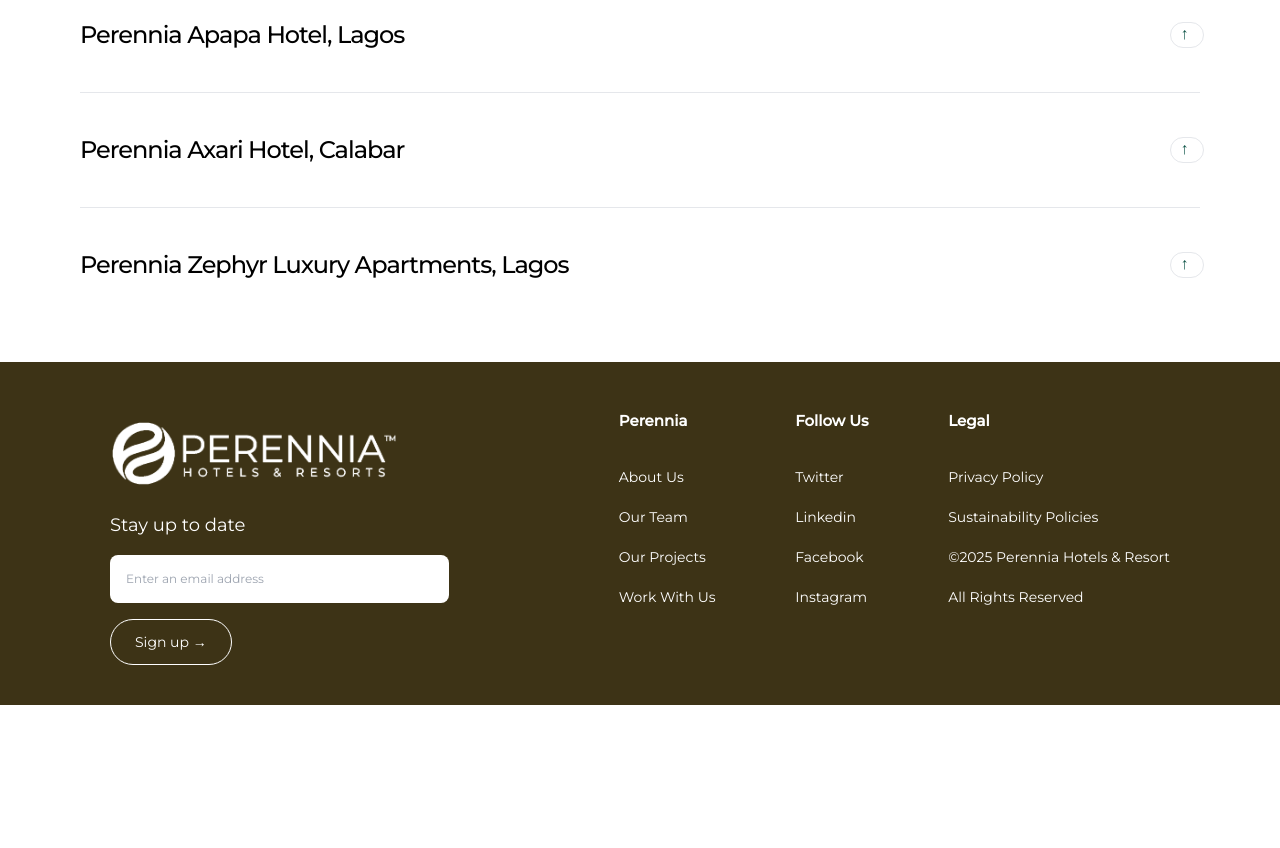
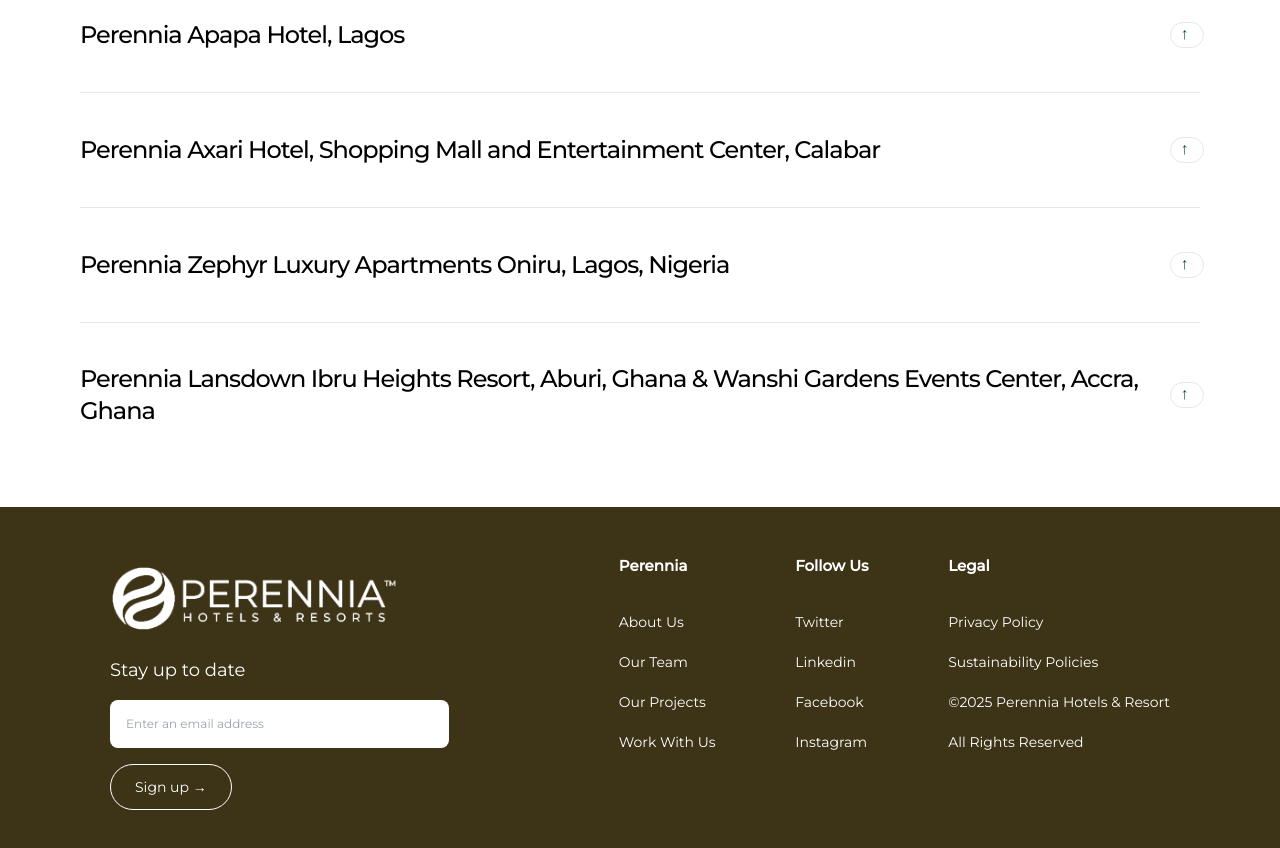
Before and after one commit to doshservices/perennial_hotels, a Next.js app: page /our-projects in a window 1280 px wide. Shown: the part 1420-2268 px from the top of the page. Before the commit the page ends 2125 px from the top, so only its background shows below. Built offline with nearby package versions, Linux system fonts and the light colour scheme.

Commit message:
edited the contact information

```diff
--- a/src/app/contact-us/page.jsx
+++ b/src/app/contact-us/page.jsx
@@ -55,8 +55,7 @@
       <section className="flex flex-col md:flex-row gap-[106px] justify-between mt-[60px]">
         <div className="flex flex-col space-y-5 md:max-w-[50%] text-2xl md:text-[40px] text-[#3D3316] leading-[30px] md:leading-[52px]">
           <h1>
-            Address: 10, Shabiola Avenue, Maryland Crescent. Lagos State,
-            Nigeria.
+            Address: 90, Awolowo Road, Ikoyi, Lagos.
           </h1>
           <hr className="border-black" />
           <h1>Phone: +234 709 8765 432 </h1>
--- a/src/app/our-projects/page.jsx
+++ b/src/app/our-projects/page.jsx
@@ -27,34 +27,50 @@
     mobileImage: "/assets/project-pipeline.png",
   },
   {
-    name: "Perennia Axari Hotel, Calabar",
-    location: "Calabar, Cross River State, Nigeria",
-    acreage: "15,000 Sqm",
-    dealType: "Development & Management",
-    dealSize: "US$ 15 million (New Development)",
+    name: "Perennia Axari Hotel, Shopping Mall and Entertainment Center, Calabar",
+    location: "Calabar, Nigeria",
+    acreage: "4 ha",
+    dealType: "Management",
+    dealSize: "US$ 10 million (Completion)",
     assetType:
-      "Mixed-use development with shopping mall and entertainment center",
-    rooms: "90 keys with boutique hotel rooms",
-    foodAndBeverage: "3 Restaurants, 2 cafes",
-    pools: "1 rooftop infinity pool",
-    banqueting: "Large multipurpose event space, 3 meeting rooms",
-    otherFacilities: "Gym, spa, retail shops, cinema, children's play area",
+      "Upscale business hotel in city setting located in the heart of Nigeria’s most preferred tourist and conference destination",
+    rooms: "104 keys comprising Queen rooms, Suites and VIP Loft Suites on 14 floors.",
+    foodAndBeverage: "2 Restaurants, 2 bars and 1 rooftop restaurant and outdoor barbeque garden and bush bar.",
+    pools: "2 (1 adult, 1 children’s pool) – Outdoor",
+    banqueting: "6 Conference halls.",
+    otherFacilities: "Gym, 3 Kitchens, Laundry, business centre, hair & beauty salon, spa, pool-table, night club, shopping mall, Skateboard park, cinema",
     desktopImage: "/assets/axari-desktop.png",
     mobileImage: "/assets/axari-mobile.png",
   },
   {
-    name: "Perennia Zephyr Luxury Apartments, Lagos",
-    location: "Oniru, Lagos, Nigeria",
-    acreage: "12,500 Sqm",
-    dealType: "Residential Development",
-    dealSize: "US$ 20 million",
-    assetType: "Luxury residential complex with premium amenities",
-    rooms: "100 luxury apartments across multiple towers",
-    foodAndBeverage: "Rooftop restaurant and lounge",
+    name: "Perennia Zephyr Luxury Apartments Oniru, Lagos, Nigeria",
+    location: "Oniru, Victoria Island Lagos",
+    acreage: "7,500 sqm",
+    dealType: "Partial Sale & Lease - back Agreement",
+    dealSize: "N20.4b",
+    assetType: "Upper Upscale Aparthotel development",
+    rooms: "199 key upper upscale Aparthotel featuring multiple apartment types, banquet, and meeting facilities. ",
+    foodAndBeverage: "F & B facilities",
     pools: "2 pools (main pool and lap pool)",
-    banqueting: "Multipurpose community hall",
+    banqueting: "Banquet space ",
     otherFacilities:
-      "Gym, spa, co-working spaces, children's play area, 24/7 security",
+      "Gym, Squash court, lawn tennis court, table tennis, Kitchens, Laundry, water treatment plant and reservoir, Leisure and wellness offerings.",
+    desktopImage: "/assets/zephyr-desktop.png",
+    mobileImage: "/assets/zephyr-mobile.png",
+  },
+  {
+    name: "Perennia Lansdown Ibru Heights Resort, Aburi, Ghana & Wanshi Gardens Events Center, Accra, Ghana",
+    location: "Aburi, Eastern Region, Ghana",
+    acreage: "17.23 Acres",
+    dealType: "Management Agreement",
+    dealSize: "N20.4b",
+    assetType: "Resort destination set in a beautiful hillside tropical rainforest",
+    rooms: "30 keys comprising well appointed three and four-bedroom villas and a five-bedroom mansion ",
+    foodAndBeverage: "2 Restaurants, 1 pool bar overlooking an infinity pool and outdoor barbeque garden",
+    pools: "2 (1 adult infinity pool, 1 children’s pool) – Outdoor",
+    banqueting: "2 conference rooms, 1 events center (Wanshi Gardens, Accra)",
+    otherFacilities:
+      "s Gym, Kitchen, Laundry, business centre, sauna, spa, pool table, outdoor jacuzzi, tennis court",
     desktopImage: "/assets/zephyr-desktop.png",
     mobileImage: "/assets/zephyr-mobile.png",
   },
```
